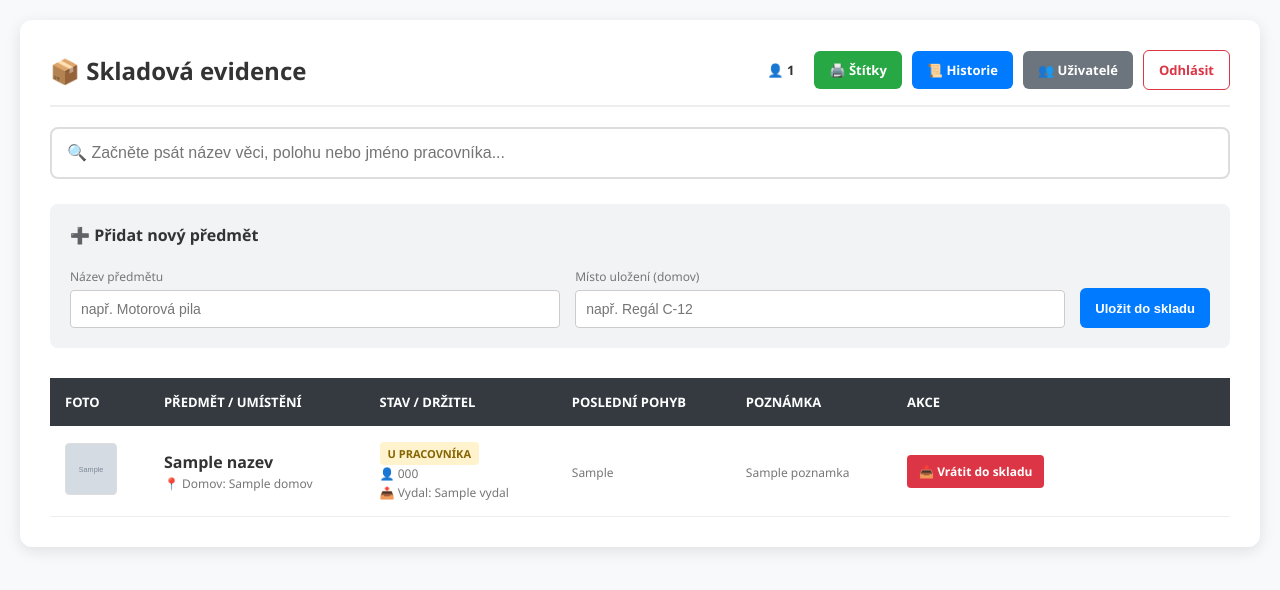
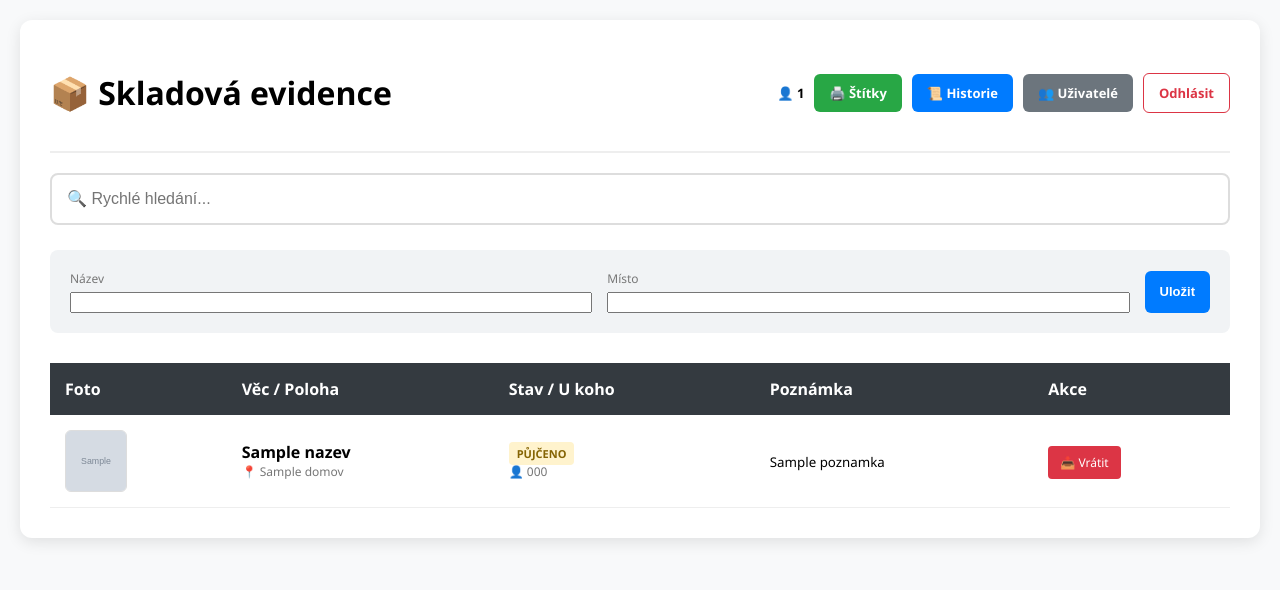
Before and after one commit to malymartin13/sklad, a Flask app: page / in a window 1280 px wide. Shown: the top 590 px of the page. Run offline with Flask 3, Linux system fonts and the light colour scheme; the visitor is signed in with stand-in values (Sample User, id 1); grey boxes marked "Sample" are stand-in pictures; a database or web service that is not in the repository returns one stand-in record (values such as "Sample title"); some libraries are stand-ins or nearby versions.

Commit message:
Refactor index.html for improved structure and styles

```diff
--- a/templates/index.html
+++ b/templates/index.html
@@ -5,50 +5,26 @@
     <meta name="viewport" content="width=device-width, initial-scale=1.0">
     <title>Chytrý Sklad 📦</title>
     <style>
-        :root {
-            --primary: #007bff;
-            --success: #28a745;
-            --danger: #dc3545;
-            --bg: #f8f9fa;
-            --dark: #343a40;
-        }
-        body { font-family: 'Segoe UI', Tahoma, Geneva, Verdana, sans-serif; margin: 0; padding: 20px; background-color: var(--bg); color: #333; }
+        :root { --primary: #007bff; --success: #28a745; --danger: #dc3545; --bg: #f8f9fa; --dark: #343a40; }
+        body { font-family: 'Segoe UI', sans-serif; margin: 0; padding: 20px; background-color: var(--bg); }
         .container { max-width: 1200px; margin: auto; background: white; padding: 30px; border-radius: 12px; box-shadow: 0 4px 15px rgba(0,0,0,0.1); }
-
         .header-area { display: flex; justify-content: space-between; align-items: center; margin-bottom: 20px; border-bottom: 2px solid #eee; padding-bottom: 15px; }
-        h1 { margin: 0; font-size: 24px; }
-
         .nav-links { display: flex; gap: 10px; align-items: center; }
-        .btn { padding: 10px 15px; border-radius: 6px; text-decoration: none; font-weight: 600; cursor: pointer; border: none; font-size: 13px; transition: 0.2s; display: inline-flex; align-items: center; gap: 5px; }
+        .btn { padding: 10px 15px; border-radius: 6px; text-decoration: none; font-weight: 600; cursor: pointer; border: none; font-size: 13px; transition: 0.2s; }
         .btn-print { background-color: var(--success); color: white; }
         .btn-history { background-color: var(--primary); color: white; }
         .btn-users { background-color: #6c757d; color: white; }
-        .btn-logout { background-color: transparent; color: var(--danger); border: 1px solid var(--danger); }
-        .btn:hover { opacity: 0.85; transform: translateY(-1px); }
-
-        .search-box { margin-bottom: 25px; }
-        #hledat { width: 100%; padding: 15px; font-size: 16px; border-radius: 8px; border: 2px solid #ddd; box-sizing: border-box; outline: none; transition: border-color 0.2s; }
-        #hledat:focus { border-color: var(--primary); }
-
+        .btn-logout { color: var(--danger); border: 1px solid var(--danger); }
+        #hledat { width: 100%; padding: 15px; font-size: 16px; border-radius: 8px; border: 2px solid #ddd; margin-bottom: 25px; box-sizing: border-box; }
         .form-add { background: #f1f3f5; padding: 20px; border-radius: 8px; margin-bottom: 30px; display: grid; grid-template-columns: 1fr 1fr auto; gap: 15px; align-items: end; }
-        .form-add h3 { grid-column: 1 / -1; margin: 0 0 5px 0; font-size: 16px; }
-        .input-group { display: flex; flex-direction: column; gap: 5px; }
-        input { padding: 10px; border: 1px solid #ccc; border-radius: 4px; font-size: 14px; }
-
-        table { width: 100%; border-collapse: collapse; background: white; }
-        th { background-color: var(--dark); color: white; text-align: left; padding: 15px; font-size: 13px; text-transform: uppercase; }
-        td { padding: 15px; border-bottom: 1px solid #eee; vertical-align: middle; }
-
+        table { width: 100%; border-collapse: collapse; }
+        th { background-color: var(--dark); color: white; padding: 15px; text-align: left; }
+        td { padding: 15px; border-bottom: 1px solid #eee; }
+        .thumb { width: 60px; height: 60px; background: #eee; border-radius: 6px; object-fit: cover; cursor: pointer; border: 1px solid #ddd; display: block; }
         .status-badge { padding: 4px 8px; border-radius: 4px; font-size: 11px; font-weight: bold; }
         .status-in { background: #d4edda; color: #155724; }
         .status-out { background: #fff3cd; color: #856404; }
-
-        .action-form { display: flex; gap: 5px; }
-        .btn-action { background: var(--success); color: white; padding: 8px 12px; border-radius: 4px; border: none; font-size: 12px; font-weight: bold; cursor: pointer; }
-        .btn-return { background: var(--danger); color: white; padding: 8px 12px; border-radius: 4px; text-decoration: none; font-size: 12px; font-weight: bold; display: inline-block; }
-
-        .info-small { font-size: 12px; color: #777; display: block; margin-top: 2px; }
-        .thumb { width: 50px; height: 50px; background: #eee; border-radius: 4px; object-fit: cover; border: 1px solid #ddd; }
+        .info-small { font-size: 12px; color: #777; display: block; }
     </style>
 </head>
 <body>
@@ -57,7 +33,7 @@
     <div class="header-area">
         <h1>📦 Skladová evidence</h1>
         <div class="nav-links">
-            <span style="font-size: 13px; font-weight: bold; margin-right: 10px;">👤 {{ prihlasen }}</span>
+            <span style="font-size: 13px; font-weight: bold;">👤 {{ prihlasen }}</span>
             <a href="/tisk" target="_blank" class="btn btn-print">🖨️ Štítky</a>
             <a href="/historie" class="btn btn-history">📜 Historie</a>
             <a href="/uzivatele" class="btn btn-users">👥 Uživatelé</a>
@@ -65,30 +41,26 @@
         </div>
     </div>
 
-    <div class="search-box">
-        <input type="text" id="hledat" placeholder="🔍 Začněte psát název věci, polohu nebo jméno pracovníka...">
-    </div>
+    <input type="text" id="hledat" placeholder="🔍 Rychlé hledání...">
 
     <form action="/pridat" method="POST" class="form-add">
-        <h3>➕ Přidat nový předmět</h3>
-        <div class="input-group">
-            <label class="info-small">Název předmětu</label>
-            <input type="text" name="nazev" placeholder="např. Motorová pila" required>
+        <div style="display:flex; flex-direction:column; gap:5px;">
+            <label class="info-small">Název</label>
+            <input type="text" name="nazev" required>
         </div>
-        <div class="input-group">
-            <label class="info-small">Místo uložení (domov)</label>
-            <input type="text" name="domov" placeholder="např. Regál C-12" required>
+        <div style="display:flex; flex-direction:column; gap:5px;">
+            <label class="info-small">Místo</label>
+            <input type="text" name="domov" required>
         </div>
-        <button type="submit" class="btn btn-history" style="height: 40px;">Uložit do skladu</button>
+        <button type="submit" class="btn btn-history" style="height:42px;">Uložit</button>
     </form>
 
     <table>
         <thead>
             <tr>
                 <th>Foto</th>
-                <th>Předmět / Umístění</th>
-                <th>Stav / Držitel</th>
-                <th>Poslední pohyb</th>
+                <th>Věc / Poloha</th>
+                <th>Stav / U koho</th>
                 <th>Poznámka</th>
                 <th>Akce</th>
             </tr>
@@ -98,39 +70,31 @@
             <tr>
                 <td>
                     {% if v.foto %}
-                        <img src="{{ v.foto }}" class="thumb">
+                        <img src="{{ v.foto }}" class="thumb" onclick="document.getElementById('file-{{v.id}}').click()">
                     {% else %}
-                        <div class="thumb" style="display: flex; align-items: center; justify-content: center; font-size: 20px;">📷</div>
+                        <div class="thumb" style="display:flex; align-items:center; justify-content:center; font-size:24px;" onclick="document.getElementById('file-{{v.id}}').click()">📷</div>
                     {% endif %}
+                    <input type="file" id="file-{{v.id}}" accept="image/*" capture="environment" style="display:none;" onchange="nahrajFoto(this, {{v.id}})">
                 </td>
-                <td>
-                    <strong>{{ v.nazev }}</strong>
-                    <span class="info-small">📍 Domov: {{ v.domov }}</span>
-                </td>
+                <td><strong>{{ v.nazev }}</strong><span class="info-small">📍 {{ v.domov }}</span></td>
                 <td>
                     {% if v.drzitel == 'Ve skladu' %}
                         <span class="status-badge status-in">VE SKLADU</span>
                     {% else %}
-                        <span class="status-badge status-out">U PRACOVNÍKA</span>
+                        <span class="status-badge status-out">PŮJČENO</span>
                         <span class="info-small">👤 {{ v.drzitel }}</span>
-                        <span class="info-small">📤 Vydal: {{ v.vydal }}</span>
                     {% endif %}
                 </td>
+                <td><small>{{ v.poznamka or '-' }}</small></td>
                 <td>
-                    <span class="info-small">{{ v.datum_posledni or 'Bez záznamu' }}</span>
-                </td>
-                <td>
-                    <span class="info-small" style="max-width: 150px; overflow: hidden;">{{ v.poznamka or '-' }}</span>
-                </td>
-                <td style="min-width: 250px;">
                     {% if v.drzitel == 'Ve skladu' %}
-                        <form action="/akce/{{ v.id }}" method="POST" class="action-form">
-                            <input type="text" name="drzitel" placeholder="Pracovník" required style="width: 100px;">
-                            <input type="text" name="poznamka" placeholder="Stav věci" style="width: 100px;">
-                            <button type="submit" class="btn-action">Půjčit</button>
-                        </form>
+                    <form action="/akce/{{ v.id }}" method="POST" style="display:flex; gap:5px;">
+                        <input type="text" name="drzitel" placeholder="Kdo?" required style="width:80px;">
+                        <input type="text" name="poznamka" placeholder="Stav" style="width:80px;">
+                        <button type="submit" class="btn" style="background:var(--success); color:white;">OK</button>
+                    </form>
                     {% else %}
-                        <a href="/vratit/{{ v.id }}" class="btn-return" onclick="return confirm('Potvrdit vrácení do skladu?')">📥 Vrátit do skladu</a>
+                        <a href="/vratit/{{ v.id }}" style="background:var(--danger); color:white; text-decoration:none; padding:8px 12px; border-radius:4px; font-size:12px;">📥 Vrátit</a>
                     {% endif %}
                 </td>
             </tr>
@@ -140,16 +104,38 @@
 </div>
 
 <script>
+    // Filtrace
     document.getElementById('hledat').addEventListener('keyup', function() {
-        let filter = this.value.toLowerCase();
-        let rows = document.querySelectorAll('tbody tr');
-
-        rows.forEach(row => {
-            let text = row.innerText.toLowerCase();
-            row.style.display = text.includes(filter) ? '' : 'none';
+        let val = this.value.toLowerCase();
+        document.querySelectorAll('tbody tr').forEach(row => {
+            row.style.display = row.innerText.toLowerCase().includes(val) ? '' : 'none';
         });
     });
+
+    // Focení a zmenšení
+    function nahrajFoto(input, id) {
+        if (input.files && input.files[0]) {
+            let reader = new FileReader();
+            reader.onload = function (e) {
+                let img = new Image();
+                img.onload = function() {
+                    let canvas = document.createElement('canvas');
+                    let scale = 400 / Math.max(img.width, img.height);
+                    canvas.width = img.width * scale;
+                    canvas.height = img.height * scale;
+                    canvas.getContext('2d').drawImage(img, 0, 0, canvas.width, canvas.height);
+                    let base64 = canvas.toDataURL('image/jpeg', 0.7);
+
+                    let fd = new FormData();
+                    fd.append('foto', base64);
+                    fetch('/nahrat_foto/' + id, { method: 'POST', body: fd })
+                    .then(() => location.reload());
+                };
+                img.src = e.target.result;
+            };
+            reader.readAsDataURL(input.files[0]);
+        }
+    }
 </script>
-
 </body>
 </html>
```
